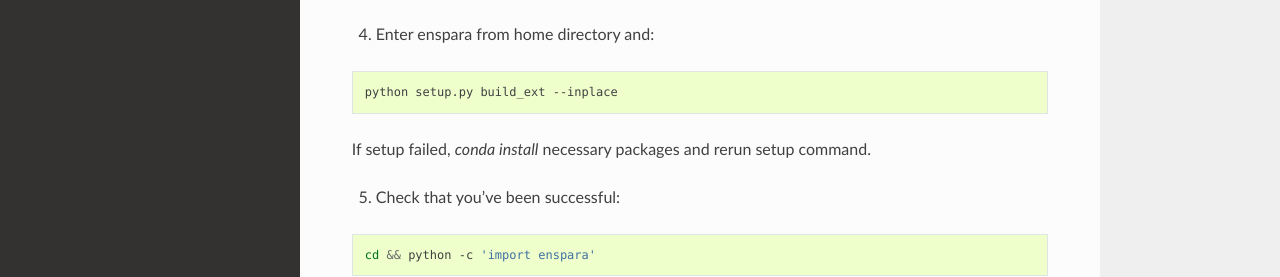
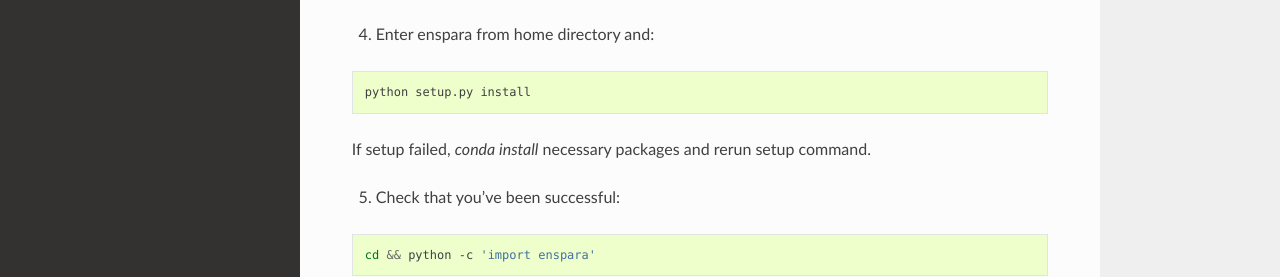
Before and after one commit to bowman-lab/enspara, a Sphinx documentation site: the page built from docs/source/installation.rst, in a window 1280 px wide and 1002 px high. Shown: the part 537-814 px from the top of the window. Built offline with Sphinx 7.4.7 and the Read the Docs theme 2.0.0, drawn with Linux system fonts in a browser that asks for light colours.

Commit message:
fix incorrect change to setup.py

```diff
--- a/docs/source/installation.rst
+++ b/docs/source/installation.rst
@@ -24,7 +24,7 @@ Enspara can be installed from our github repository in the following way:
 
 .. code-block:: bash
 
-	python setup.py build_ext --inplace
+	python setup.py install
 
 If setup failed, `conda install` necessary packages and rerun setup command.
 
```
